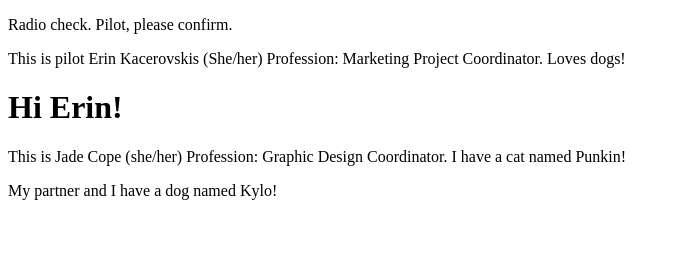
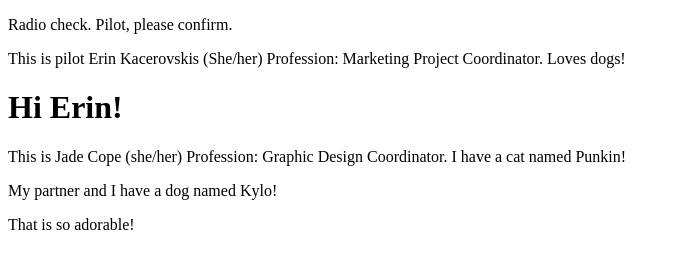
Before and after one commit to copejb/communication-log, a plain HTML site: page index.html in a window 1280 px wide. Shown: the whole page, without its empty margins (0-680 px from the left). Drawn offline with Linux system fonts and the light colour scheme.

Commit message:
control response

```diff
--- a/index.html
+++ b/index.html
@@ -7,4 +7,5 @@
       <p>This is Jade Cope (she/her) Profession: Graphic Design Coordinator. I have a cat named Punkin!</p>
    </body>
    <p>My partner and I have a dog named Kylo!</p>
+   <p>That is so adorable!</p>
 </html>
```
